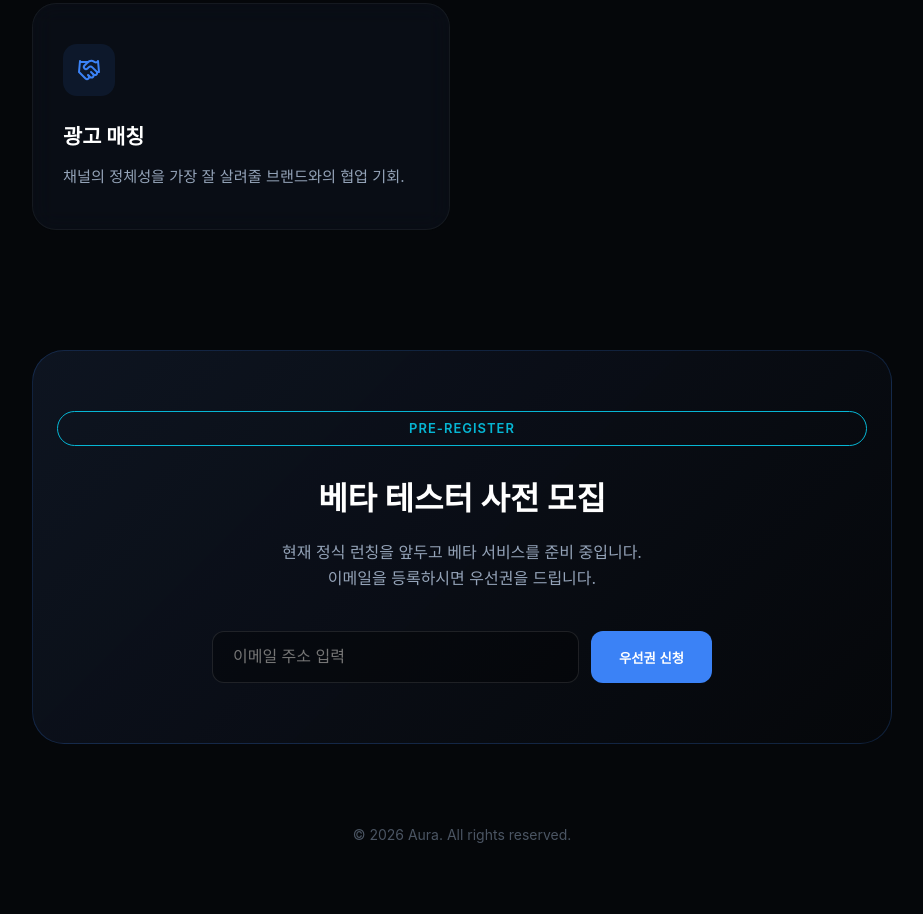
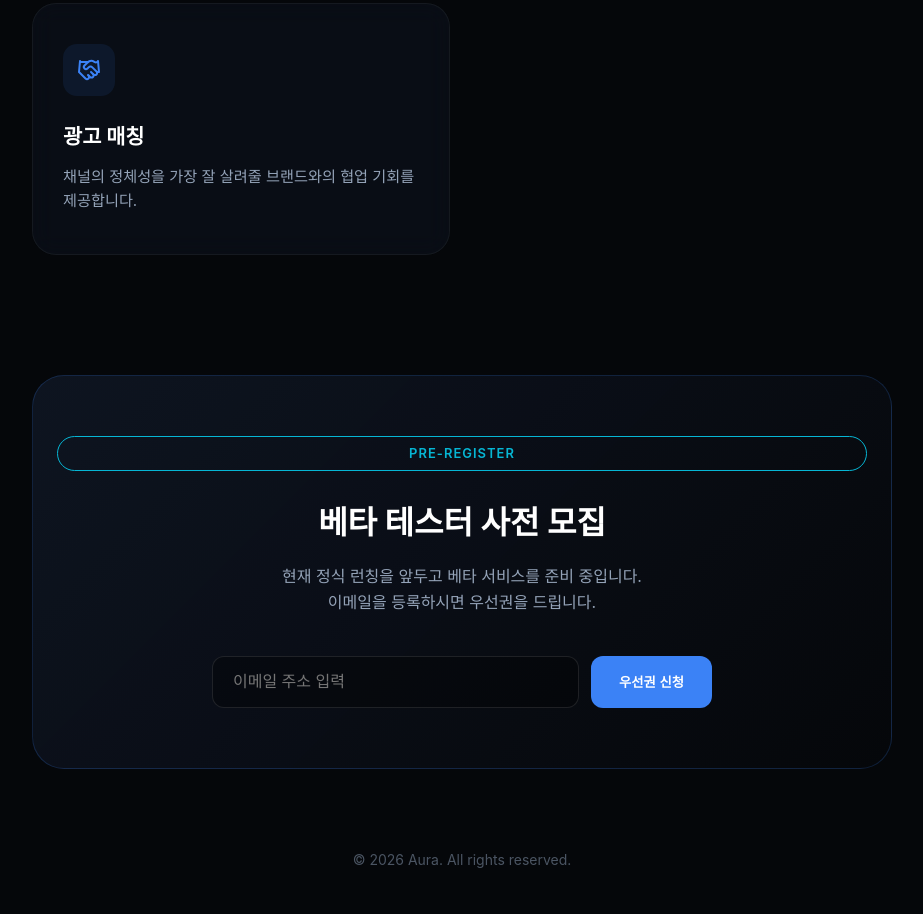
Before and after one commit to eun047/CREW, a plain HTML site: page index.html in a window 1280 px wide. Shown: the part 1133-2047 px from the top of the page, without its empty margins (178-1101 px from the left). Drawn offline with nearby package versions, Linux system fonts and the light colour scheme.

Commit message:
style : 광고매칭 카피라이트 수정

```diff
--- a/index.html
+++ b/index.html
@@ -290,7 +290,9 @@
         <div class="feature">
           <div class="icon-box"><i data-lucide="handshake"></i></div>
           <h3>광고 매칭</h3>
-          <p>채널의 정체성을 가장 잘 살려줄 브랜드와의 협업 기회.</p>
+          <p>
+            채널의 정체성을 가장 잘 살려줄 브랜드와의 협업 기회를 제공합니다.
+          </p>
         </div>
       </div>
 
```
